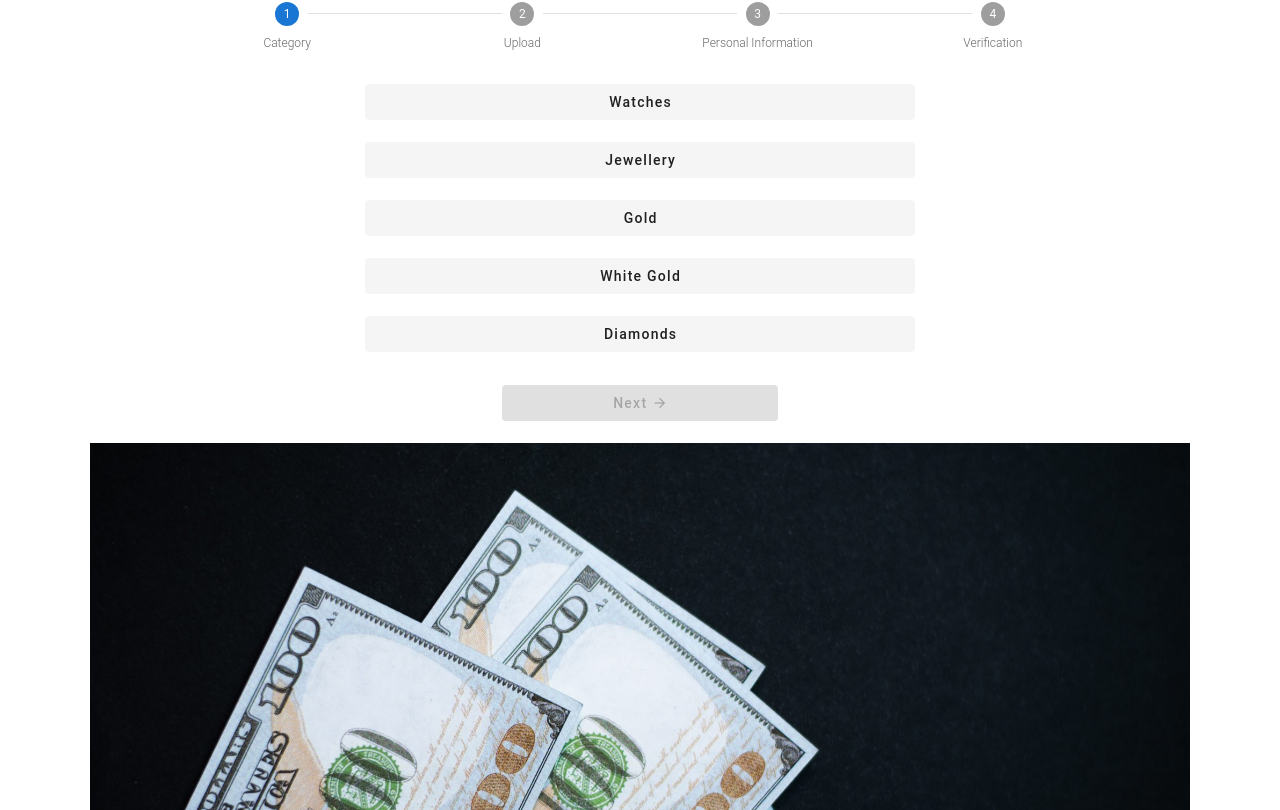
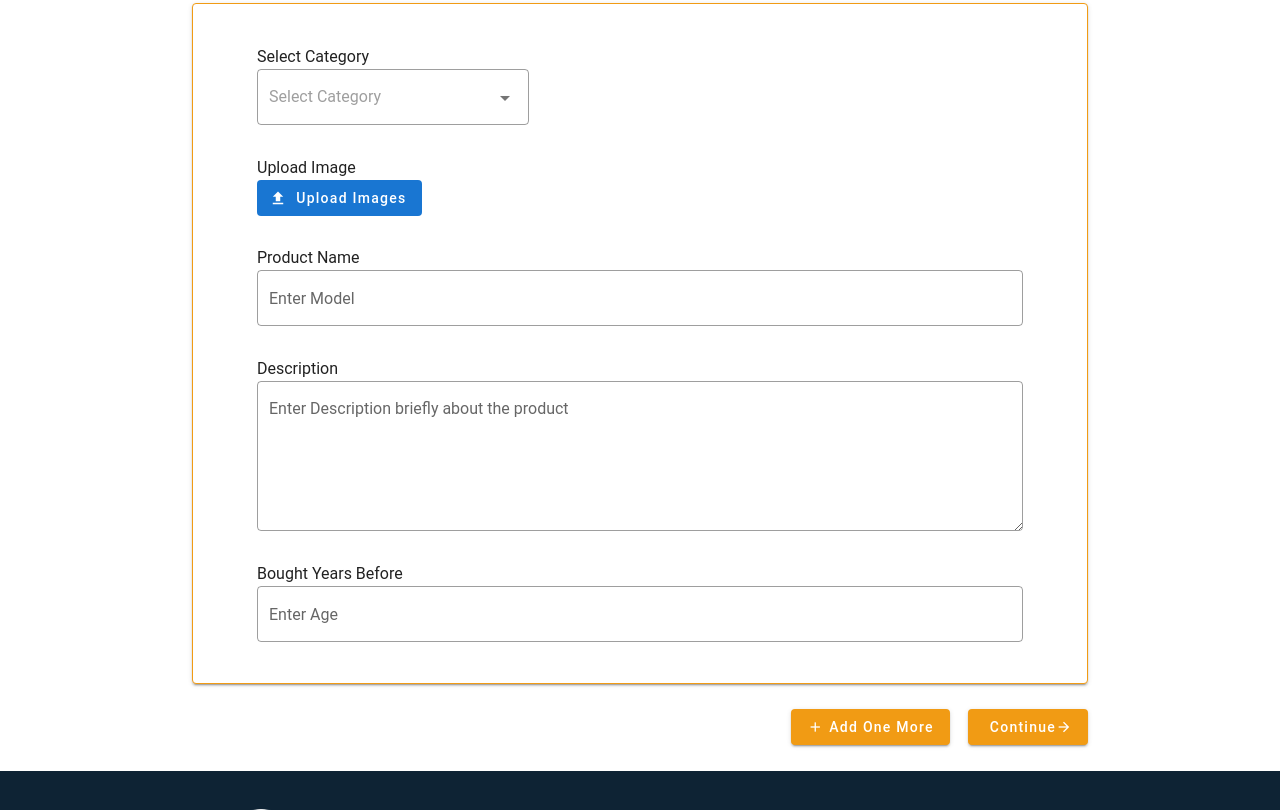
Before and after one commit to Madanmady-git/pawntrust, a Vue app in the folder pawntrust/: page /pawnit in a window 1280 px wide. Shown: the part 270-1080 px from the top of the page. Built offline with nearby package versions, Linux system fonts and the light colour scheme; what vue-cookies, vue-mq would draw is missing.

Commit message:
Pawn It Changes

```diff
--- a/pawntrust/src/views/BuyIt.vue
+++ b/pawntrust/src/views/BuyIt.vue
@@ -5,6 +5,7 @@
             <div class="cardContent">
                 <span style="font-size:2.3rem;font-weight:600;">Buy It</span>
             </div>
+            <div class="cardContentHeader">
                 <div class="cardContent">
                     <div>
                         <span>Select Category</span>
@@ -18,6 +19,19 @@
                             :items="['Watches' , 'Jewellary', 'Gold', 'White Gold', 'Diamonds']"
                             placeholder="Select Category"
                         ></v-select>
+                    </div>
+                </div>
+                <div>
+                    <div>
+                        <v-select
+                            v-model="category"
+                            hide-details
+                            color="#F19B14"
+                            outlined
+                            :items="['low to high', 'high to low']"
+                            placeholder="Filter by Price"
+                        ></v-select>
+                    </div>
                 </div>
             </div>
             <div class="cardContent">
@@ -67,17 +81,25 @@ import ProductCard from './ProductCard.vue';
 
 @media screen and (min-width:901px) {
     .cardContent{
-        width: 80%;
+        width: 90%;
         display: flex;
         flex-direction: column;
         align-items: flex-start;
     }
+    .cardContentHeader{
+        width: 90%;
+        display: flex;
+        flex-direction: row;
+        justify-content: space-between;
+        align-items: center;
+    }
     .cardContentHorizontal{
         width: 100%;
         display: flex;
-        justify-content: flex-start;
+        /* justify-content: space-between; */
         flex-wrap: wrap;
-        align-items: center;
+        gap:2%;
+        /* align-items: center; */
     }
     .mainDiv{
         /* width: 80%; */
--- a/pawntrust/src/views/PawnIt.vue
+++ b/pawntrust/src/views/PawnIt.vue
@@ -1,13 +1,13 @@
 <template>
     <div >
         <TopBar></TopBar>
-        <div style="padding:0% 7%;">
-            <!-- <div >
+        <!-- <div style="padding:0% 7%;">
+            <div >
                 <div class="flexCenter">
                     <img style="width: 25%;margin:auto;padding: 2%;" src="../assets/pawnit.png"/>
                 </div>
-            </div> -->
-            <!-- <div style="width: 40%;margin:auto;padding: 2% 0% 0% 0%;">
+            </div>
+            <div style="width: 40%;margin:auto;padding: 2% 0% 0% 0%;">
                 <template >
                     <v-file-input
                         placeholder="Select file to pawn it"
@@ -20,7 +20,7 @@
                         height="20"
                     ></v-file-input>
                 </template>
-            </div> -->
+            </div>
             <div style="text-align:left;">
                 <span style="font-size:2.3rem;font-weight:600;">Pawn It</span>
             </div>
@@ -28,11 +28,11 @@
                 <div>
                     <v-stepper v-model="move" style="box-shadow:none;" alt-labels>
                     <v-stepper-header style="box-shadow:none;">
-                        <!-- <v-stepper-step :complete="move > 1" step="1">
+                        <v-stepper-step :complete="move > 1" step="1">
                             <small>Information</small>
                         </v-stepper-step>
 
-                        <v-divider></v-divider> -->
+                        <v-divider></v-divider>
 
                         <v-stepper-step :complete="move > 1" step="1">
                             <small>Category</small>
@@ -60,7 +60,7 @@
                 </div>
             </div>
             <div>
-                <!-- <div v-if="(move == 1)" style="text-align:left;">
+                <div v-if="(move == 1)" style="text-align:left;">
                     <span style="font-size:1rem;color:#000000;  font-weight:600;">Welcome to PawnTrust and thank you for choosing us for your pawn needs!</span>
                     <br>
                     <br>
@@ -76,7 +76,7 @@
                     <span style="font-size:1rem;color:#000000; font-weight:600;">We appreciate your business.</span>
                     <br>
                     <br>
-                </div> -->
+                </div>
                 <div v-if="(move == 1)" class="outerMenuContent">
                     <div class="menuContent">
                         <v-btn block outline class="btnclass" :color="(category == 'Watches') ? 'orange' : ''" @click = "clickedCategory('Watches')">Watches</v-btn>
@@ -150,7 +150,7 @@
                     <div class="heightStyleOTP">
                         <v-card style = "padding:6% 0%;box-shadow: none;">
                             <span class="flexStart content">OTP</span>
-                            <!-- <v-text-field flat solo outlined placeholder="Enter Username"></v-text-field> -->
+                            <v-text-field flat solo outlined placeholder="Enter Username"></v-text-field>
                             <v-otp-input
                                 length="4"
                             ></v-otp-input>
@@ -209,6 +209,142 @@
                 src="../assets/growth-dollar-way-out-global-crisis-sale-shares-stock-exchange-2048x1367.jpg"
                 />
             </div>
+        </div> -->
+        <div style="text-align:left;padding:0% 7%;">
+            <span style="font-size:2.3rem;font-weight:600;">Pawn It</span>
+        </div>
+        <div class="mainDiv">
+            <v-card v-for="(product, index) in productItems" :key="product" style="border:1px #F19B14 solid;" class="mainCardStyle">
+                <div class="cardContent">
+                    <div>
+                        <span>Select Category</span>
+                    </div>
+                    <div>
+                        <v-select
+                            v-model="product.category"
+                            hide-details
+                            color="#F19B14"
+                            outlined
+                            :items="['Watches' , 'Jewellary', 'Gold', 'White Gold', 'Diamonds']"
+                            placeholder="Select Category"
+                        ></v-select>
+                    </div>
+                </div>
+                <div class="cardContent" style="width:100%;">
+                    <div>
+                        <span>Upload Image</span>
+                    </div>
+                    <div>
+                        <div>
+                            <v-btn
+                                color="primary"
+                                class="text-none"
+                                round
+                                depressed
+                                :loading="isSelecting"
+                                @click="onButtonClick(index)"
+                            >
+                                <v-icon left>
+                                    mdi-upload
+                                </v-icon>
+                                Upload Images
+                            </v-btn>
+                            <input
+                                ref="uploader"
+                                class="d-none"
+                                type="file"
+                                accept="image/*"
+                                @change="onFileChanged"
+                            >
+                        </div>
+                    </div>
+                    <div class="previewImages">
+                        <div style="display:flex; flex-direction: column;" v-for="(image,i) in product.images" :key="image">
+                            <img style="width:200px; height:200px; padding: 3% 3% 3% 0%;" :src="image.imageURL"/>
+                            <div>
+                                <!-- <span>{{ image.name }}</span> -->
+                                <div style="display: flex;justify-content: center;align-items: center;"
+                                    >
+                                        <span color="white" style="white-space: nowrap;display: inline-block;width: 175px; overflow: hidden;text-overflow: ellipsis;
+                                        ">{{ image.name }}
+                                        </span>
+                                    <v-icon color="red" dark style="cursor:pointer"
+                                    @click="removeImage(index, i)"
+                                    >
+                                        mdi-delete
+                                    </v-icon>
+                                </div>
+                            </div>
+                        </div>
+                    </div>
+                </div>
+                <div class="cardContent">
+                    <div>
+                        <span>Product Name</span>
+                    </div>
+                    <div style="width:100%">
+                        <v-text-field
+                        v-model="product.productName"
+                        hide-details
+                        solo
+                        label="Enter Model"
+                        flat
+                        outlined
+                        >
+                        </v-text-field>
+                    </div>
+                </div>
+                <div class="cardContent">
+                    <div>
+                        <span>Description</span>
+                    </div>
+                    <div style="width:100%">
+                        <v-textarea
+                        v-model="product.description"
+                        hide-details
+                        solo
+                        label="Enter Description briefly about the product"
+                        flat
+                        outlined
+                        >
+                        </v-textarea>
+                    </div>
+                </div>
+                <div class="cardContent">
+                    <div>
+                        <span>Bought Years Before</span>
+                    </div>
+                    <div style="width:100%">
+                        <v-text-field
+                        v-model="product.age"
+                        hide-details
+                        solo
+                        label="Enter Age"
+                        flat
+                        outlined
+                        >
+                        </v-text-field>
+                    </div>
+                </div>
+            </v-card>
+            <div class="AddMoreButton">
+                <div >
+                    <v-btn
+                    @click="AddMoreProduct()"
+                    style="background-color:#F19B14;color:#FFF;text-transform: capitalize;">
+                    <v-icon small>mdi-plus</v-icon>
+                    &nbsp;Add One More
+                    </v-btn>
+                </div>
+                <div style="margin-left:2%;">
+                    <v-btn
+                        @click="Continue()"
+                        style="background-color:#F19B14;color:#FFF;text-transform: capitalize;">
+                        &nbsp;Continue
+                        <v-icon small>mdi-arrow-right</v-icon>
+                    </v-btn>
+                </div>
+            </div>
         </div>
         <Footer></Footer>
     </div>
@@ -226,7 +362,23 @@ import Footer from '../components/Footer.vue';
                 choosenFile1 : null,
                 choosenFile2 : null,
                 description : '',
-                url : ''
+                url : '',
+                productName : '',
+                selectedFile: [],
+                isSelecting: false,
+                images : [],
+                imageURL : '',
+                model : '',
+                age : '',
+                productIndex : '',
+                productItems : [{
+                    category : '',
+                    productName : '',
+                    images : [],
+                    description : '',
+                    model : '',
+                    age : ''
+                }]
              }
             },
         methods:{
@@ -258,6 +410,40 @@ import Footer from '../components/Footer.vue';
         justify-content: center;
         align-items: center; */
     }
+    .mainDiv{
+        display: flex;
+        flex-direction: column;
+        justify-content: center;
+        align-items: center;
+    }
+    .mainCardStyle{
+        width:90%;
+        margin: 2% 0%;
+        padding: 2% 5%;
+        display: flex;
+        flex-direction: column;
+        justify-content: center;
+    }
+    .AddMoreButton{
+        display: flex;
+        flex-direction: row;
+        justify-content: flex-end;
+        width:70%;
+        padding: 2% 0%;
+    }
+    .previewImages{
+        display: flex;
+        width: 100%;
+        overflow-x: auto;
+        overflow-y: hidden;
+        white-space: nowrap;
+    }
+    .cardContent{
+        display: flex;
+        flex-direction: column;
+        align-items: flex-start;
+        padding: 2% 0%;
+    }
     .btnclass{
     text-transform: capitalize;
     box-shadow: none;
@@ -269,12 +455,6 @@ import Footer from '../components/Footer.vue';
         flex-direction: row;
         justify-content: space-around;
     }
-    .previewAlignment{
-        display: flex;
-        flex-direction: row;
-        justify-content: space-between;
-        align-items: center;
-    }
     .menuContent{
         flex-wrap: wrap;
         display: flex;
@@ -285,10 +465,6 @@ import Footer from '../components/Footer.vue';
         width:100%;
         display: flex;
         flex-direction: column;
-        align-items: center;
-    }
-    .descriptionStyle{
-        width: 80%;
     }
     .uploadPage{
         width:100%;
@@ -300,11 +476,6 @@ import Footer from '../components/Footer.vue';
         width:90%;
         padding: 4%;
     }
-
-    .preview{
-        width: 80%;
-    }
-
     .LoginMain{
         /* width:80%;
         margin:0px auto; */
@@ -329,6 +500,46 @@ import Footer from '../components/Footer.vue';
         width:80%;
         margin: auto;
     }
+    .mainDiv{
+        display: flex;
+        flex-direction: column;
+        justify-content: center;
+        align-items: center;
+    }
+
+    .previewImages{
+        display: flex;
+        width: 100%;
+        overflow-x: auto;
+        overflow-y: hidden;
+        white-space: nowrap;
+    }
+
+    .mainCardStyle{
+        width:70%;
+        margin: 2% 0%;
+        padding: 2% 5%;
+        display: flex;
+        flex-direction: column;
+        justify-content: center;
+        /* align-items: flex-start; */
+    }
+
+    .AddMoreButton{
+        display: flex;
+        flex-direction: row;
+        justify-content: flex-end;
+        width:70%;
+        padding: 0% 0% 2% 0%;
+    }
+
+    .cardContent{
+        display: flex;
+        flex-direction: column;
+        align-items: flex-start;
+        padding: 2% 0%;
+    }
+
     .btnclass{
     text-transform: capitalize;
     box-shadow: none;
@@ -344,29 +555,6 @@ import Footer from '../components/Footer.vue';
         display: flex;
         flex-direction: row;
         justify-content: center;
-    }
-
-    .cardItems{
-        display: flex;
-        flex-direction: column;
-        align-items: flex-start;
-    }
-
-    .preview{
-        display: flex;
-        justify-content: center;
-        align-items: center;
-    }
-
-    .previewAlignment{
-        display: flex;
-        flex-direction: row;
-        justify-content: space-around;
-        align-items: center;
-    }
-
-    .descriptionStyle{
-        width: 75%;
     }
     .menuContent{
         width: 50%;
@@ -384,8 +572,8 @@ import Footer from '../components/Footer.vue';
     }
     .uploadStyle{
         display: flex;
-        flex-direction: column;
-        align-items: center;
+        flex-direction: row;
+        justify-content: center;
     }
     .cardUpload{
         width:33%;
--- a/pawntrust/src/views/ProductCard.vue
+++ b/pawntrust/src/views/ProductCard.vue
@@ -31,6 +31,7 @@
         padding: 3%;
         display: flex;
         flex-direction: column;
+        margin-bottom :10%;
     }
     .alignLeft{
         display: flex;
```
Lines whose indentation alone changed are shown as unchanged.
